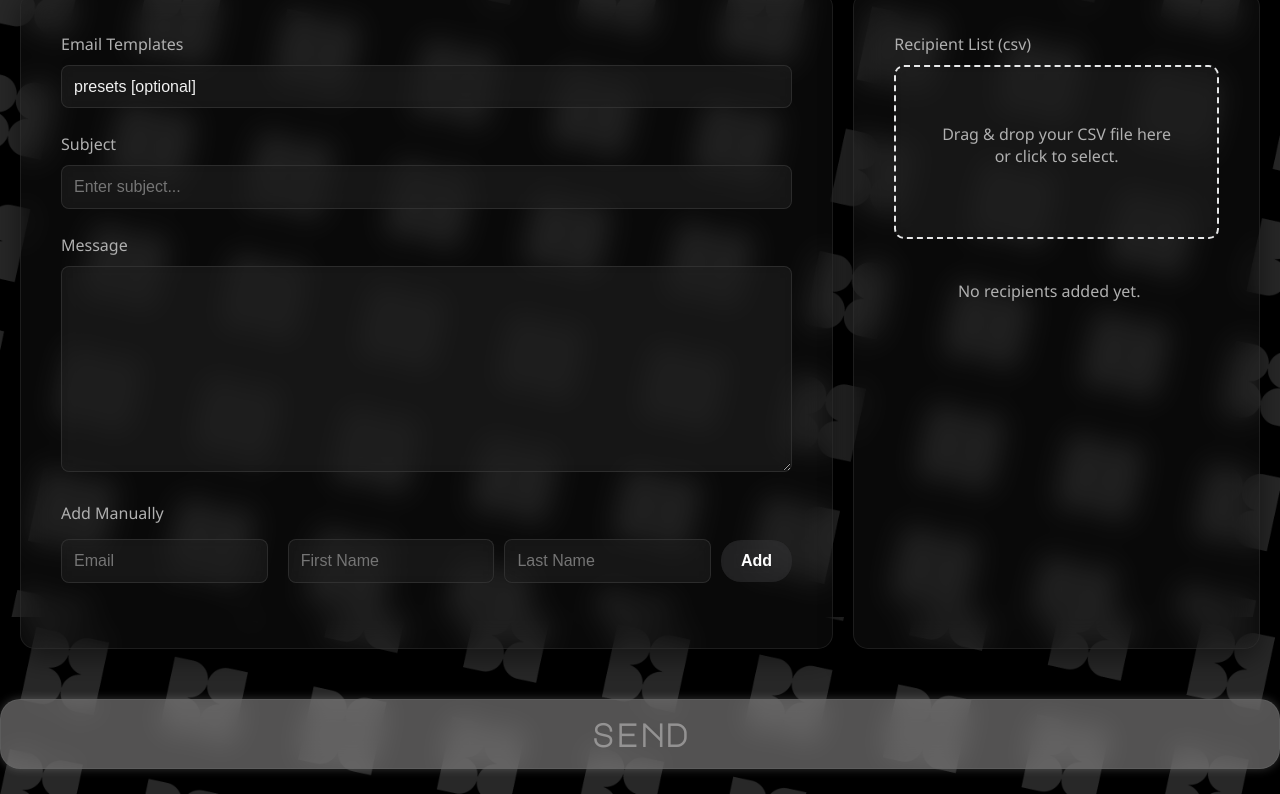
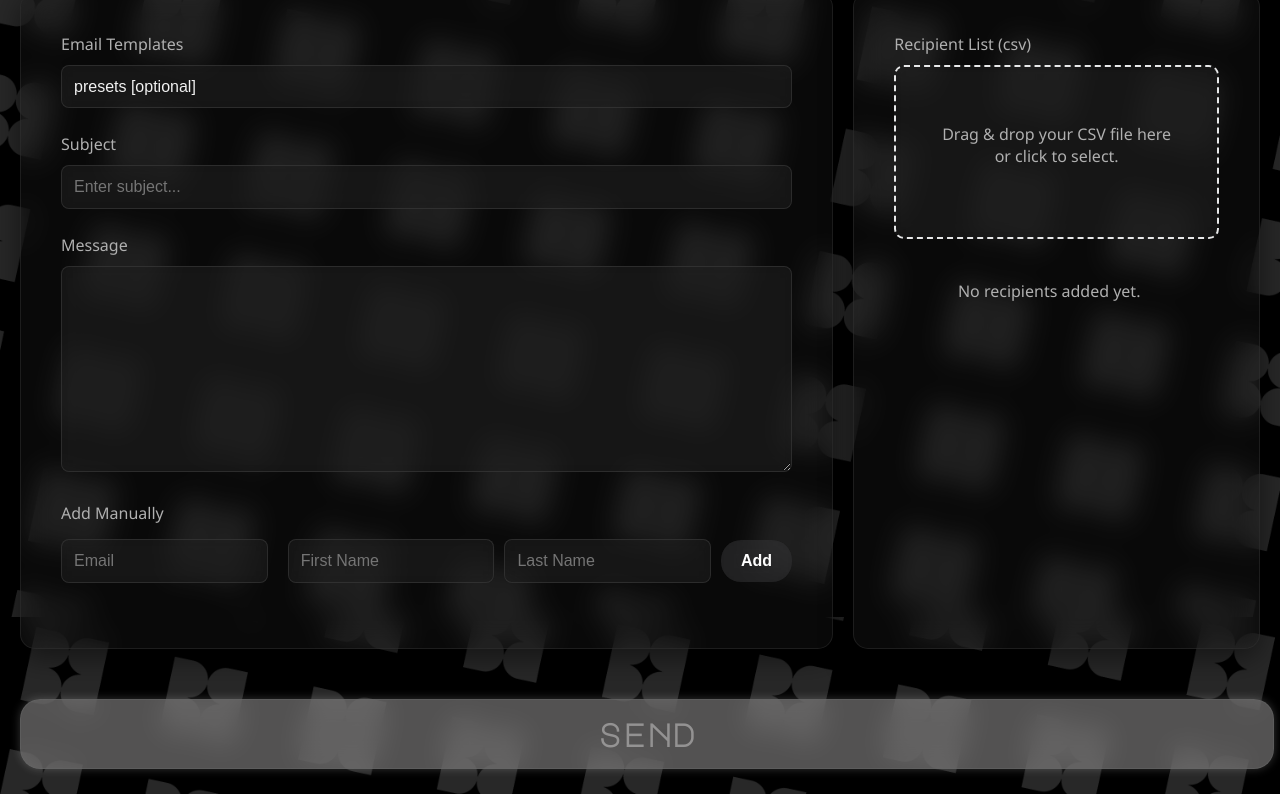
Before and after one commit to imKUTTAPAN/bulk-email-app, a plain HTML site: page index.html in a window 1280 px wide. Shown: the part 183-977 px from the top of the page. Drawn offline with nearby package versions, Linux system fonts and the light colour scheme.

Commit message:
send button size

```diff
--- a/style.css
+++ b/style.css
@@ -153,7 +153,7 @@ select:focus {
 }
 
 .send-btn {
-    width: 100%;
+    width: 98%;
     padding: 18px;
     background-color: rgba(163, 162, 162, 0.509);
     border: 1px solid rgba(102, 102, 102, 0.5);
@@ -162,6 +162,7 @@ select:focus {
     font-weight: bold;
     letter-spacing: 1px;
     margin-top: 30px;
+    margin-left: 20px;
     backdrop-filter: blur(15px);
     -webkit-backdrop-filter: blur(15px);
     transition: transform 0.2s ease, box-shadow 0.2s ease, background-color 0.2s ease;
```
